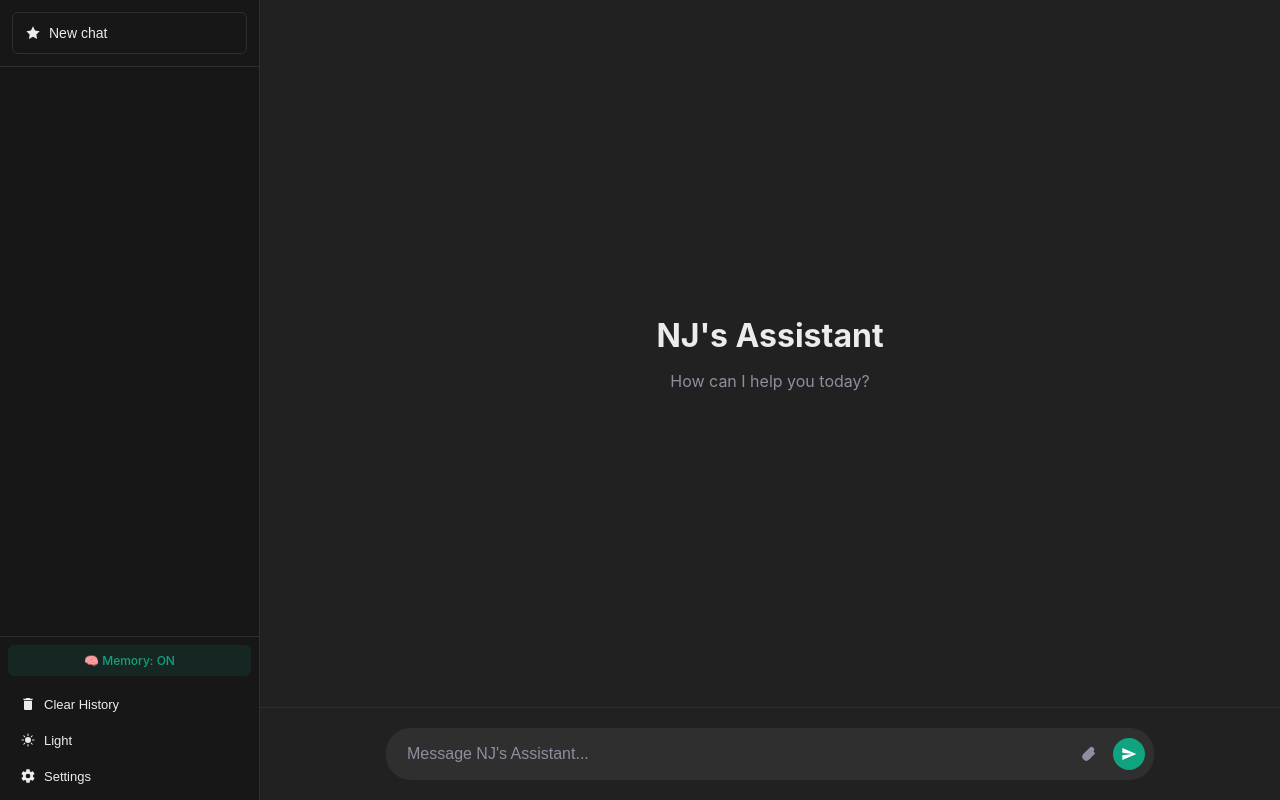
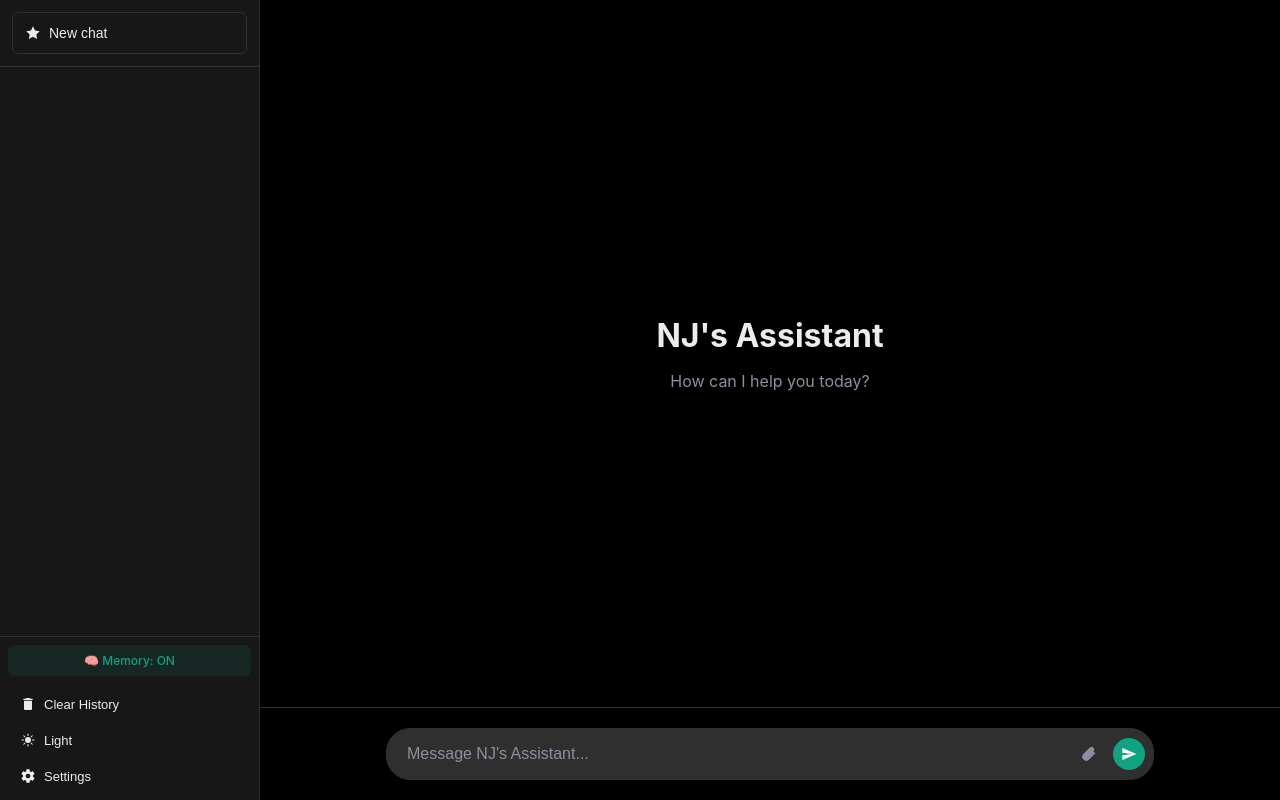
Before and after one commit to niketajain123/chatbot_, a Flask app: page / in a window 1280 px wide. Run offline with Flask 3, Linux system fonts and the light colour scheme; data that the repository does not hold is empty.

Commit message:
Change background color variable to black

```diff
--- a/static/style.css
+++ b/static/style.css
@@ -14,7 +14,7 @@
 }
 
 :root {
-    --bg-color: #212121;
+    --bg-color: #000000;
     --sidebar-bg: #171717;
     --border-color: #2f2f2f;
     --text-color: #ececec;
```
